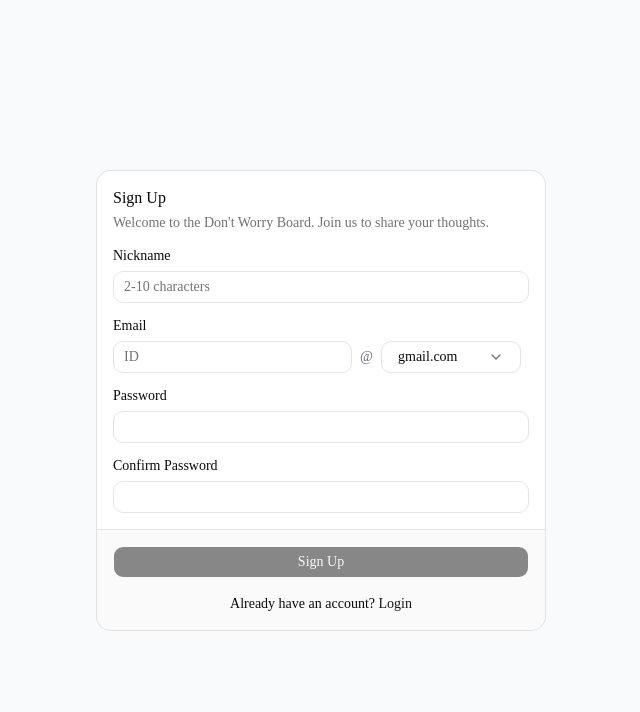
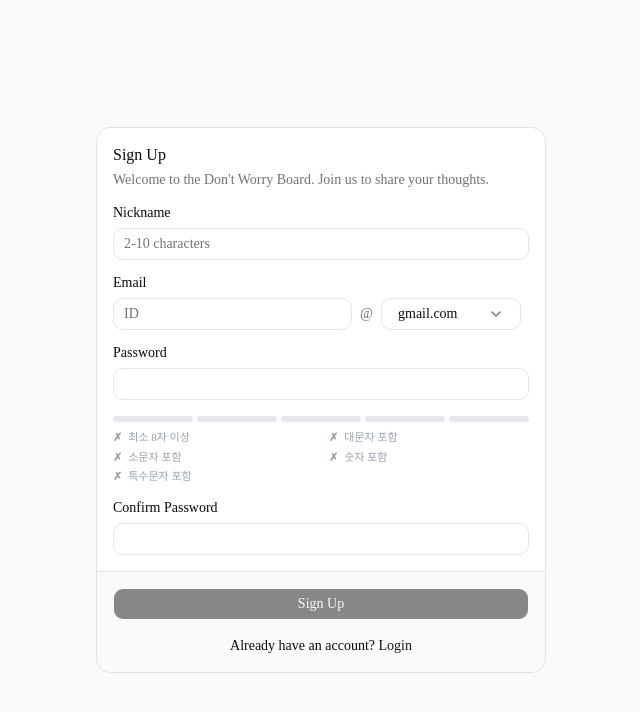
Before and after one commit to p7548296-afk/DontWorry-board, a Next.js app: page /signup in a window 1280 px wide. Shown: the top 712 px of the page, without its empty margins (319-959 px from the left). Built offline with nearby package versions, Linux system fonts and the light colour scheme.

Commit message:
feat: 회원가입 비밀번호 정책 및 강도 게이지 추가

```diff
--- a/app/signup/page.tsx
+++ b/app/signup/page.tsx
@@ -46,12 +46,32 @@ export default function SignupPage() {
     }
   };
 
+  const passwordRequirements = [
+    { label: "최소 8자 이상", met: password.length >= 8 },
+    { label: "대문자 포함", met: /[A-Z]/.test(password) },
+    { label: "소문자 포함", met: /[a-z]/.test(password) },
+    { label: "숫자 포함", met: /[0-9]/.test(password) },
+    { label: "특수문자 포함", met: /[!@#$%^&*(),.?":{}|<>]/.test(password) },
+  ];
+
+  const metCount = passwordRequirements.filter((req) => req.met).length;
+  const isPasswordValid = metCount === passwordRequirements.length;
+
+  const strengthLabels = ["매우 약함", "약함", "보통", "강함", "매우 강함"];
+  const strengthColors = [
+    "bg-red-500",
+    "bg-orange-500",
+    "bg-yellow-500",
+    "bg-blue-500",
+    "bg-green-500",
+  ];
+
   const isConfirmEmpty = confirmPassword === "";
   const isMatched = password === confirmPassword && !isConfirmEmpty;
 
   async function handleSubmit(event: React.FormEvent<HTMLFormElement>) {
     event.preventDefault();
-    if (!isMatched) return;
+    if (!isMatched || !isPasswordValid) return;
 
     setIsLoading(true);
     setError(null);
@@ -145,6 +165,38 @@ export default function SignupPage() {
                 value={password}
                 onChange={(e) => setPassword(e.target.value)}
               />
+              <div className="space-y-2 mt-2">
+                <div className="flex gap-1 h-1.5 w-full">
+                  {[0, 1, 2, 3, 4].map((i) => (
+                    <div
+                      key={i}
+                      className={`h-full flex-1 rounded-full transition-colors ${
+                        i < metCount
+                          ? strengthColors[metCount - 1]
+                          : "bg-gray-200"
+                      }`}
+                    />
+                  ))}
+                </div>
+                {password && (
+                  <p className="text-[10px] text-gray-500 text-right font-medium">
+                    강도: {strengthLabels[metCount - 1] || "매우 약함"}
+                  </p>
+                )}
+                <ul className="grid grid-cols-2 gap-x-4 gap-y-1">
+                  {passwordRequirements.map((req, i) => (
+                    <li
+                      key={i}
+                      className={`text-[11px] flex items-center gap-1.5 transition-colors ${
+                        req.met ? "text-green-600" : "text-gray-400"
+                      }`}
+                    >
+                      <span className="font-bold">{req.met ? "✓" : "✗"}</span>
+                      {req.label}
+                    </li>
+                  ))}
+                </ul>
+              </div>
             </div>
             <div className="space-y-2 mb-4">
               <Label htmlFor="confirmPassword">Confirm Password</Label>
@@ -174,7 +226,7 @@ export default function SignupPage() {
             <Button
               type="submit"
               className="w-full"
-              disabled={isLoading || !isMatched}
+              disabled={isLoading || !isMatched || !isPasswordValid}
             >
               {isLoading ? "Signing up..." : "Sign Up"}
             </Button>
```
